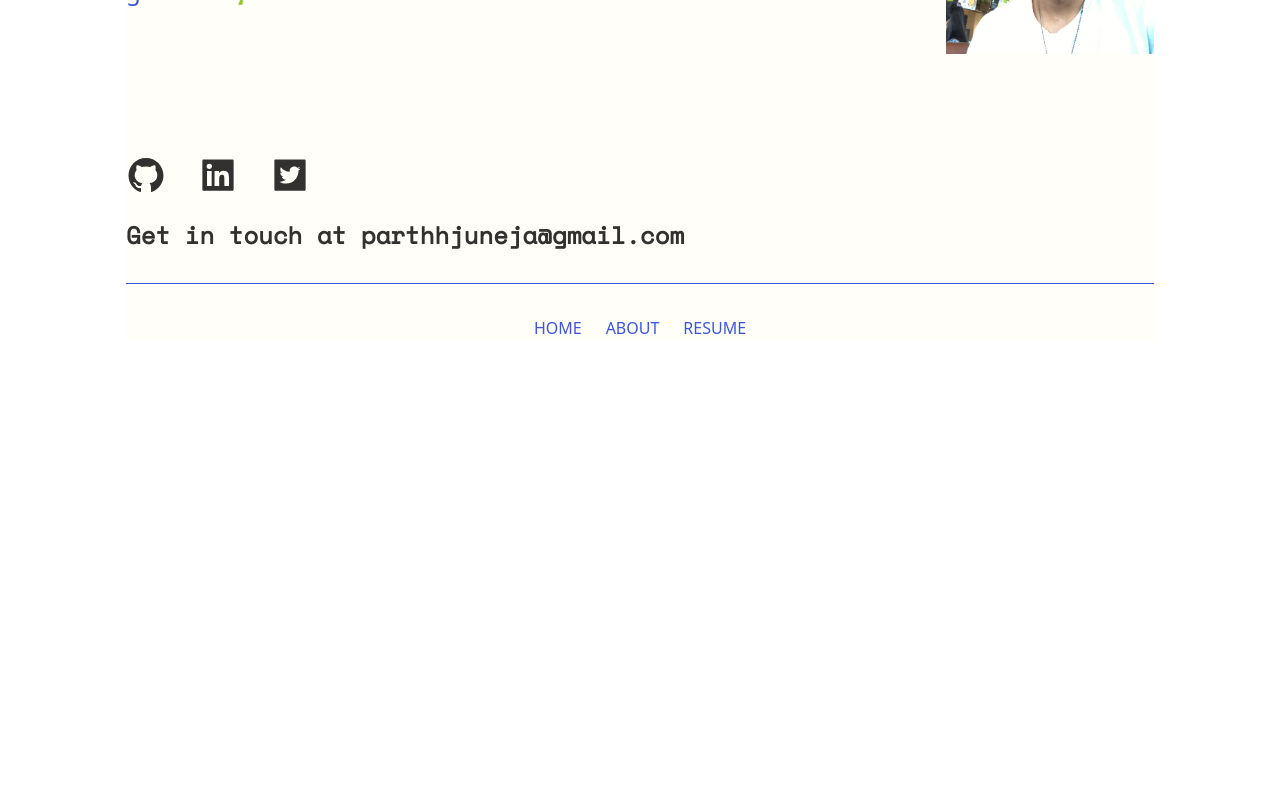
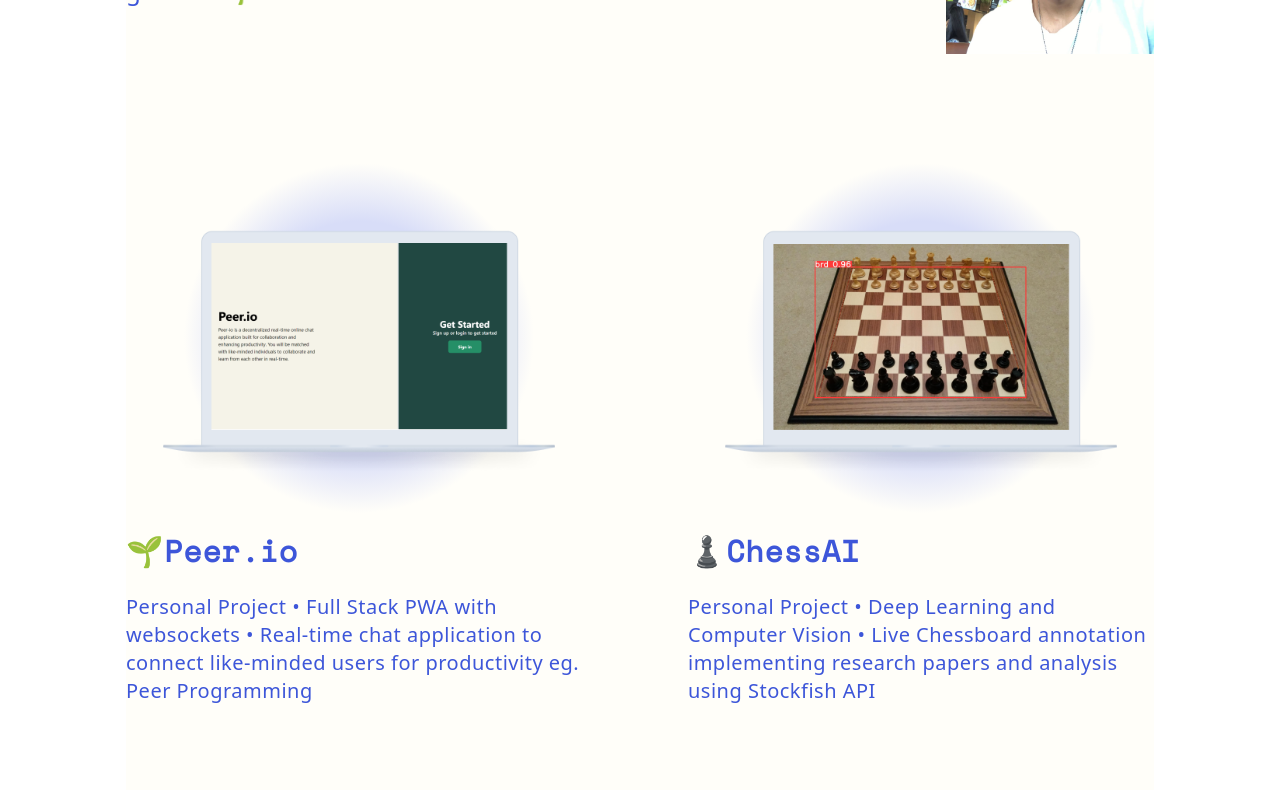
Before and after one commit to pjparties/portfolio, a React (Vite) app: page / in a window 1280 px wide. Shown: the part 360-1150 px from the top of the page. Before the commit the page ends 800 px from the top, so only its background shows below. Built offline with nearby package versions, Linux system fonts and the light colour scheme.

Commit message:
Updated: Home Page Cards and Links

```diff
--- a/src/pages/home/index.tsx
+++ b/src/pages/home/index.tsx
@@ -1,6 +1,8 @@
 import Footer from '../../components/Footer';
 import Navbar from '../../components/Navbar';
 import hero from '../../assets/hero2.jpeg';
+import chessAI from '../../assets/ChessAI.png';
+import peerio from '../../assets/peerio.png';
 
 
 const Hero = () => {
@@ -22,12 +24,38 @@
     )
 }
 
+const ProjectCard = ({ projImage, projTitle, projDesc, projLink }: { projImage: string, projTitle: string, projDesc: string, projLink: string }) => {
+    return (
+        <a className="project-card w-fit text-primary flex flex-col" href={projLink}>
+            <div className="img-container w-fit h-fit hover:scale-105 eas duration-200 overflow-clip">
+                <img src={projImage} alt="Project Image" className="projectimage mx-auto h-full w-full bg-[radial-gradient(circle_at_50%_50%,var(--tw-gradient-stops))] from-[#d8ddf8] from-10% via-[#d8ddf8] via-40% to-background to-60%" />
+            </div>
+            <div className="project-desc pt-5 mb-3">
+                <h3 className="text-2xl md:text-3xl tracking-wide font-mono font-bold mb-6 text-left">{projTitle}</h3>
+                <p className="text-xl md:text-xl tracking-wide font-normal leading-5 text-left">{projDesc}</p>
+            </div>
+        </a>
+
+    )
+}
+
+const Projects = () => {
+
+    return (
+        <div className="container grid grid-cols-1 md:grid-cols-2 gap-16 md:gap-24 mx-auto py-10">
+            <ProjectCard projImage={peerio} projTitle='🌱Peer.io' projDesc='Personal Project •  Full Stack PWA with websockets • Real-time chat application to connect like-minded users for productivity eg. Peer Programming' projLink='https://github.com/pjparties/peer-io-frontend' />
+            <ProjectCard projImage={chessAI} projTitle='♟️ChessAI' projDesc='Personal Project •  Deep Learning and Computer Vision • Live Chessboard annotation implementing research papers and analysis using Stockfish API' projLink='https://github.com/pjparties/chessAI' />
+        </div>
+    )
+}
+
 const Home = () => {
     return (
         <div className='app-wrapper px-[24px] lg:px-[126px]'>
             <div className="bg-background ">
                 <Navbar />
                 <Hero />
+                <Projects />
                 <Footer />
             </div>
         </div>
--- a/tailwind.config.js
+++ b/tailwind.config.js
@@ -10,6 +10,9 @@
         "./src/**/*.{js,ts,jsx,tsx}",
     ],
     theme: {
+        backgroundImage: {
+            'radial-gradient': 'radial-gradient(circle, var(--tw-gradient-stops))',
+        },
         extend: {
             fontFamily: {
                 mono: ['Space Mono', ...defaultTheme.fontFamily.mono],
```
Also changed, not shown: src/assets/ChessAI.png (added), src/assets/peerio.png (added).
